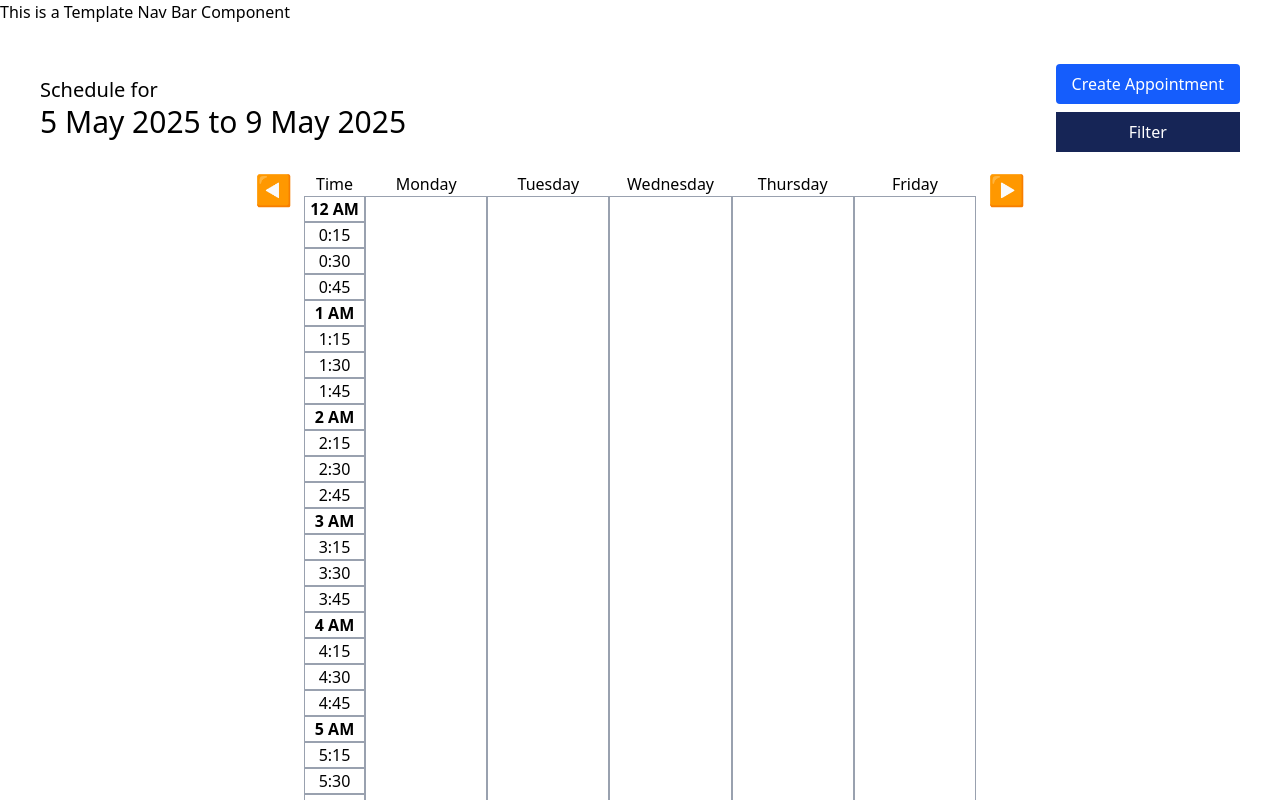
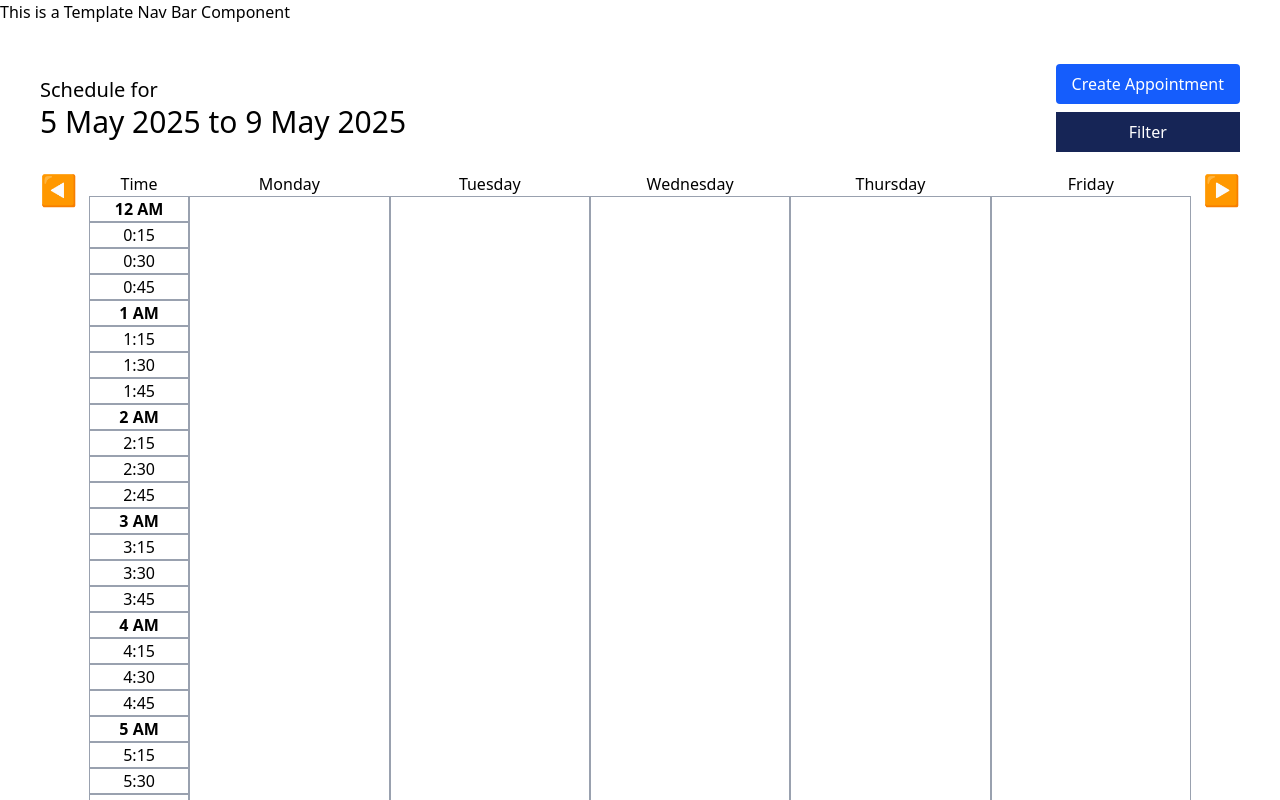
Before and after one commit to UTDallasEPICS/manos-unidas-for-autismo, a Nuxt app: page /ScheduleView in a window 1280 px wide. Shown: the top 800 px of the page. Built offline with nearby package versions, Linux system fonts and the light colour scheme.

Commit message:
Widen calendar and update package.json

```diff
--- a/components/WeekViewCalendar.vue
+++ b/components/WeekViewCalendar.vue
@@ -1,4 +1,4 @@
-<!-- 8 Apr 2025 coder-Mika
+<!-- 9 Apr 2025
 
 	Calendar displays days from Monday-Friday given a list of appointments. The hours adjust to the earliest and latest times of all the appointments being displayed.
 -->
@@ -63,7 +63,7 @@
 </template>
 
 <script lang="ts" setup>
-import { computed, ref, watch, toRef } from "vue";
+import { computed, ref, watch } from "vue";
 import type { Session } from "@prisma/client";
 
 const user = {
@@ -212,10 +212,13 @@ const props = defineProps<{
 	week: Date; // any day in the week wanted to be displayed. week starts at monday
 }>();
 
-const weekDate = toRef(props, "week");
-watch(weekDate, () => {
-	thisWeekSessions.value = getFilteredSessions(user.Sessions);
-});
+// get new sessions when week chances
+watch(
+	() => props.week,
+	() => {
+		thisWeekSessions.value = getFilteredSessions(user.Sessions);
+	}
+);
 
 // a 2d array holding all the sessions that should be displayed. [day-1][session in the list]
 const thisWeekSessions = ref(getFilteredSessions(user.Sessions));
@@ -320,7 +323,7 @@ function getFilteredSessions(allSessions: Session[]): Session[][] {
 	}
 
 	// get the monday of the week
-	let monday = getMonday(weekDate.value);
+	let monday = getMonday(props.week);
 	for (let i = 0; i < allSessions.length; i++) {
 		let currSessionDay = new Date(allSessions[i].time);
 
--- a/package.json
+++ b/package.json
@@ -19,6 +19,7 @@
 		"@heroicons/vue": "^2.2.0",
 		"@prisma/client": "^6.3.0",
 		"@tailwindcss/vite": "^4.0.1",
+		"@vueuse/core": "^13.1.0",
 		"nuxt": "^3.15.4",
 		"tailwindcss": "^4.0.1",
 		"vue": "latest",
--- a/pages/ScheduleView.vue
+++ b/pages/ScheduleView.vue
@@ -21,12 +21,13 @@
 			</div>
 		</div>
 
-		<div class="flex justify-center">
+		<!-- Calendar part -->
+		<div class="flex w-full justify-center">
 			<div class="pr-3 align-top text-3xl">
 				<button @click="changeWeek(false)">&#x25C0;</button>
 			</div>
 
-			<WeekViewCalendar :week="date" />
+			<WeekViewCalendar :week="date" class="grow" />
 			<div class="pl-3 align-top text-3xl">
 				<button @click="changeWeek(true)">&#x25B6;</button>
 			</div>
```
Also changed, not shown: 1 other file (tests, documents, lock files or other folders).
